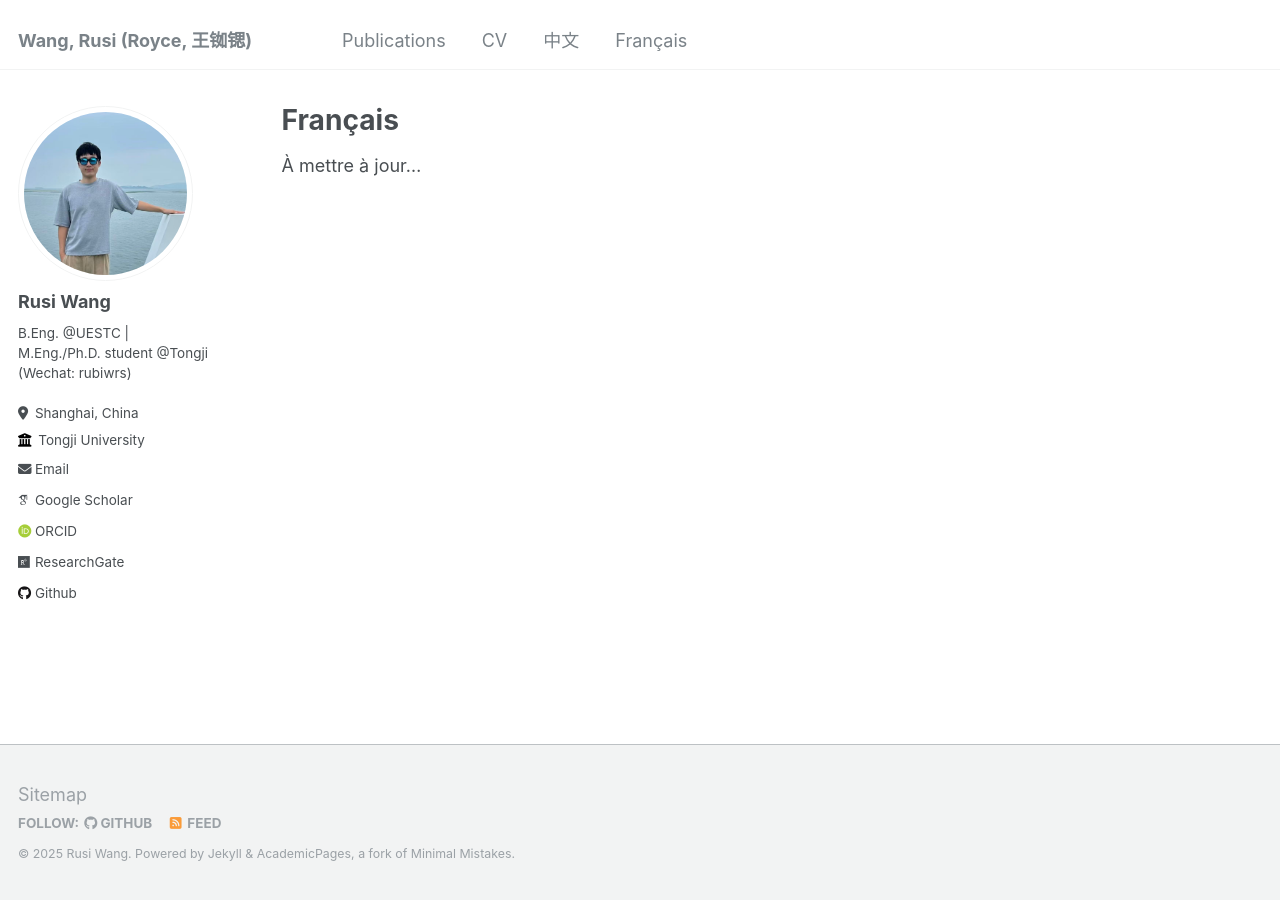
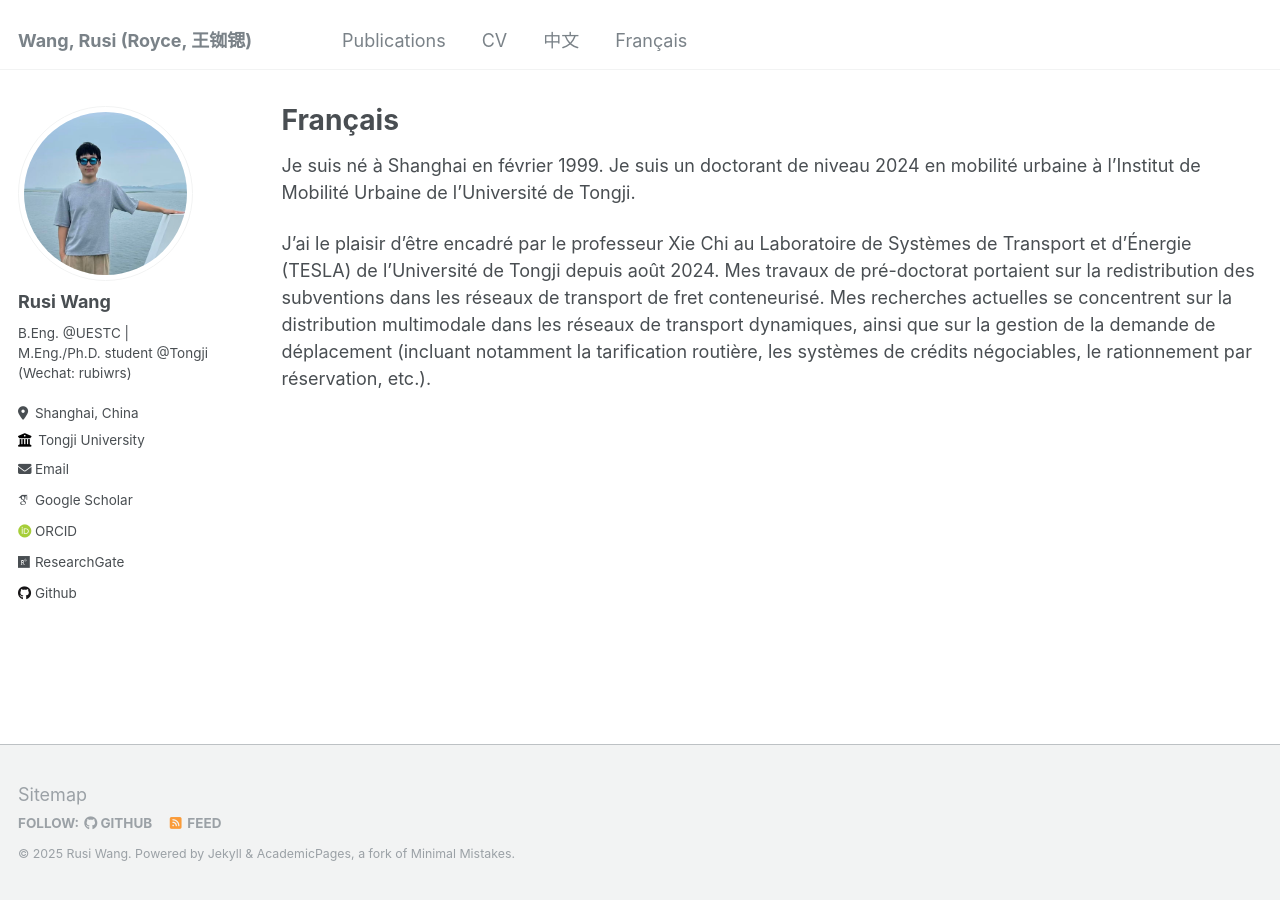
Before and after one commit to RusiWang99/RusiWang99.github.io, a Jekyll site: the page built from _pages/french.md, in a window 1280 px wide. Built offline with Jekyll 4.4.1, drawn with Linux system fonts in a browser that asks for light colours; some web fonts are replaced.

Commit message:
Update french.md

```diff
--- a/_pages/french.md
+++ b/_pages/french.md
@@ -5,4 +5,6 @@ permalink: /francais/
 author_profile: true
 ---
 
-À mettre à jour...
+Je suis né à Shanghai en février 1999. Je suis un doctorant de niveau 2024 en mobilité urbaine à l’Institut de Mobilité Urbaine de l’Université de Tongji.
+
+J’ai le plaisir d’être encadré par le professeur Xie Chi au Laboratoire de Systèmes de Transport et d’Énergie (TESLA) de l’Université de Tongji depuis août 2024. Mes travaux de pré-doctorat portaient sur la redistribution des subventions dans les réseaux de transport de fret conteneurisé. Mes recherches actuelles se concentrent sur la distribution multimodale dans les réseaux de transport dynamiques, ainsi que sur la gestion de la demande de déplacement (incluant notamment la tarification routière, les systèmes de crédits négociables, le rationnement par réservation, etc.).
```
